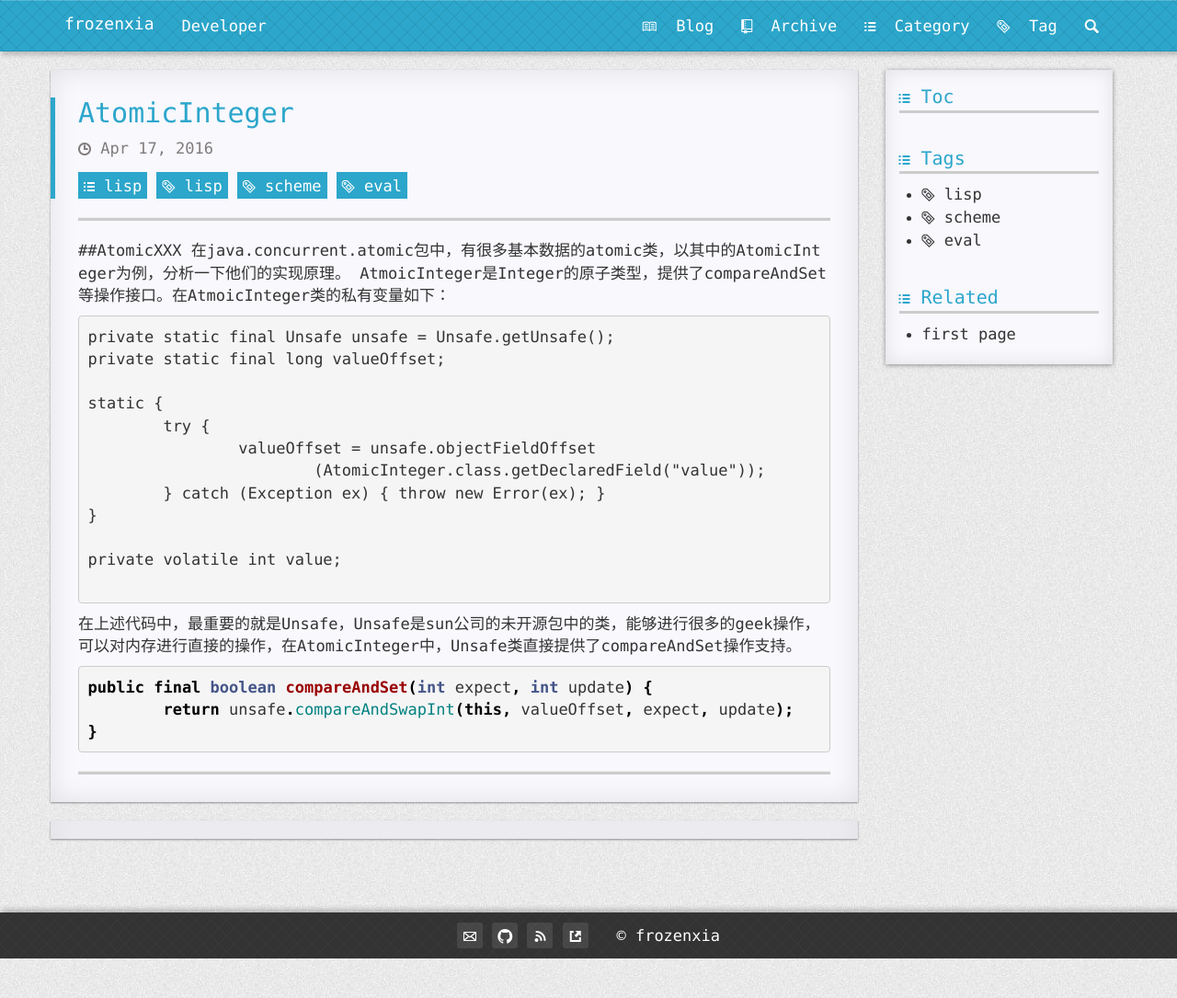
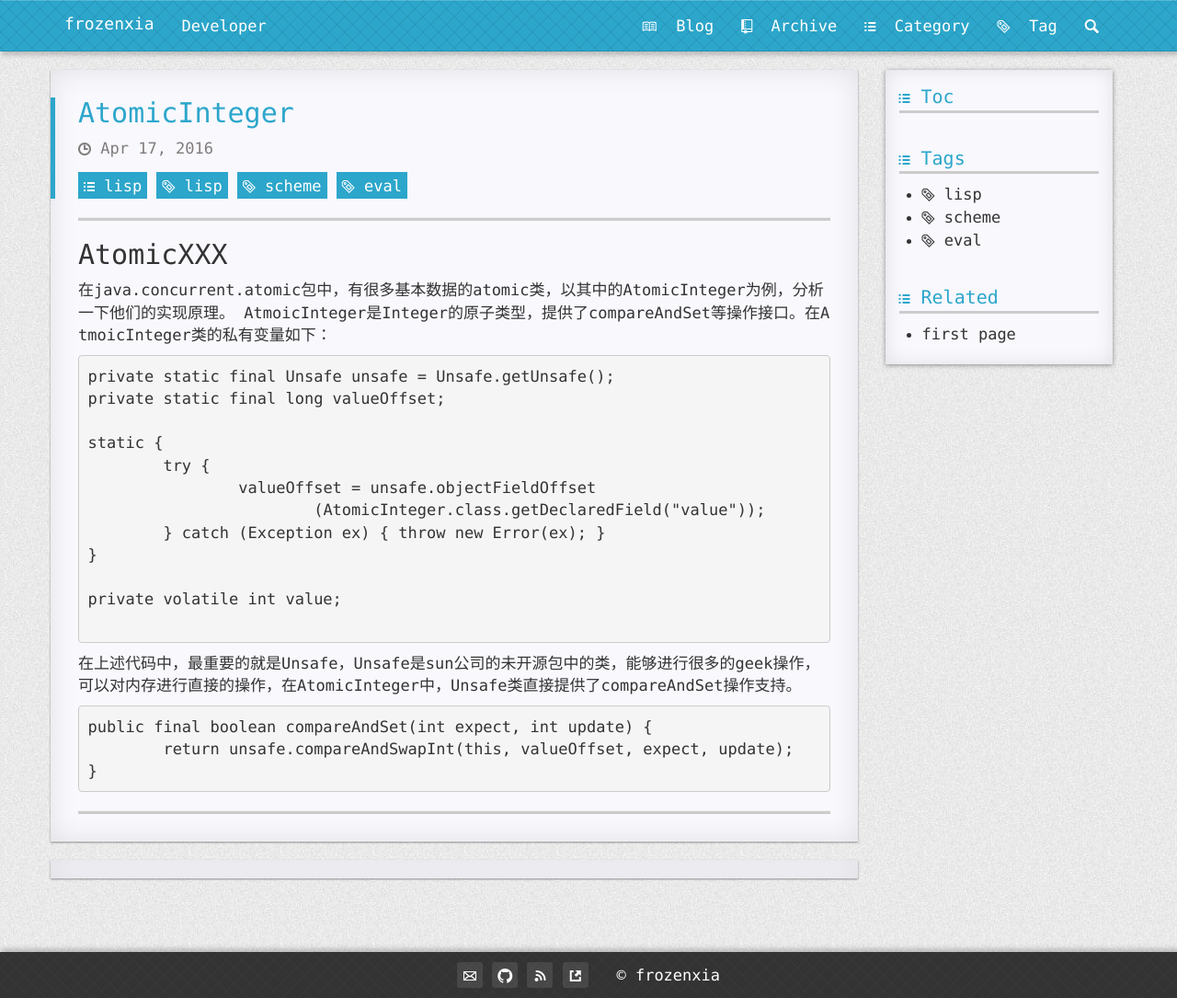
Before and after one commit to tinymindxx/frozenxia.github.io, a Jekyll site: the page built from _posts/2016-04-17-atomic.md, in a window 1280 px wide. Shown: the whole page at 92% size. Built offline with Jekyll 4.4.1, drawn with Linux system fonts in a browser that asks for light colours; nearby versions of some CDN libraries; comment, search, counter and statistics services are not loaded; before the commit the page ends 1042 px from its top, so only the background shows below that.

Commit message:
AtomicInteger

````diff
--- a/_posts/2016-04-17-atomic.md
+++ b/_posts/2016-04-17-atomic.md
@@ -4,7 +4,7 @@ title: AtomicInteger
 tags: lisp scheme eval
 categories: lisp
 ---
-##AtomicXXX
+## AtomicXXX
 在java.concurrent.atomic包中，有很多基本数据的atomic类，以其中的AtomicInteger为例，分析一下他们的实现原理。
 AtmoicInteger是Integer的原子类型，提供了compareAndSet等操作接口。在AtmoicInteger类的私有变量如下：
 
@@ -23,7 +23,7 @@ private volatile int value;
 
 ```
 在上述代码中，最重要的就是Unsafe，Unsafe是sun公司的未开源包中的类，能够进行很多的geek操作，可以对内存进行直接的操作，在AtomicInteger中，Unsafe类直接提供了compareAndSet操作支持。
-```java
+```Java
 public final boolean compareAndSet(int expect, int update) {
 	return unsafe.compareAndSwapInt(this, valueOffset, expect, update);
 }
````
